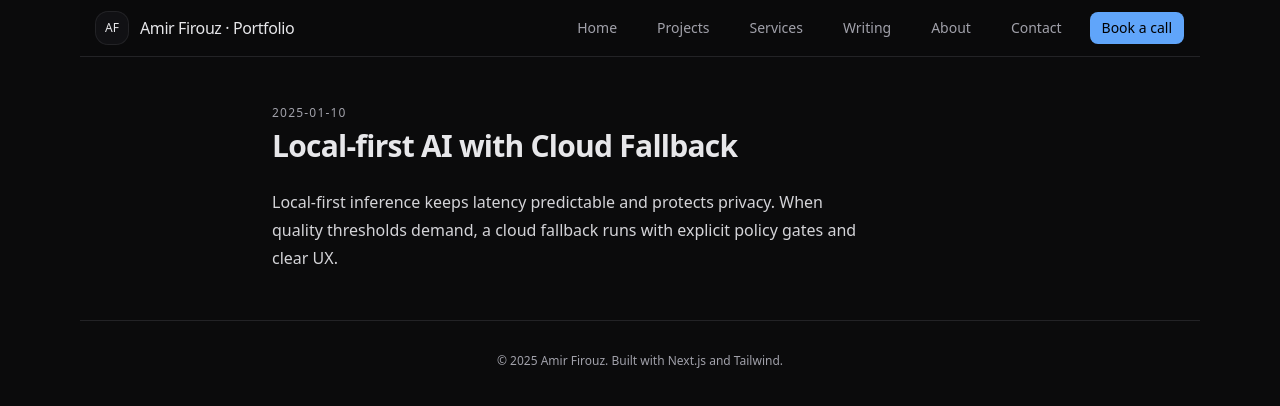
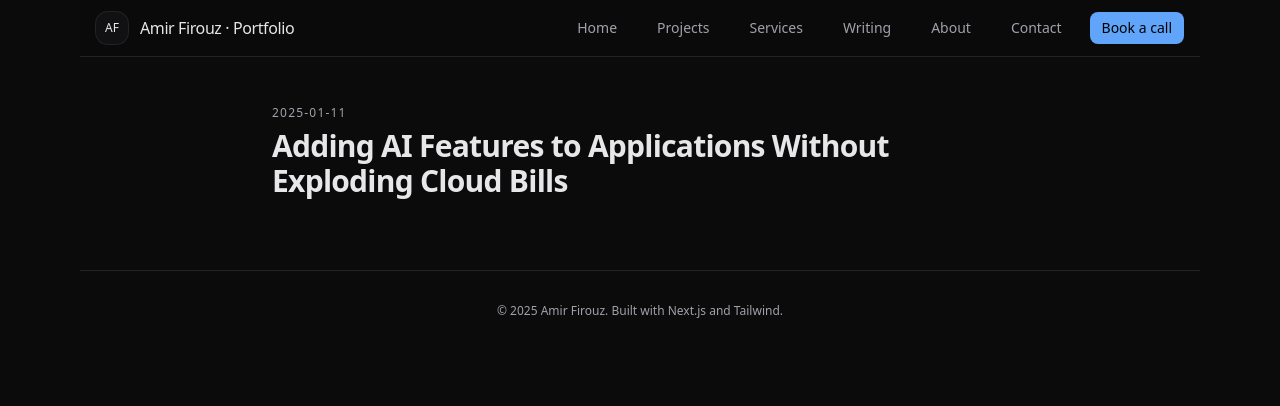
Before and after one commit to amirhf/portfolio, a Next.js app: page /writing/local-first-ai in a window 1280 px wide. Shown: the top 406 px of the page. Built offline with nearby package versions, Linux system fonts and the light colour scheme.

Commit message:
Update articles

```diff
--- a/app/writing/page.tsx
+++ b/app/writing/page.tsx
@@ -18,7 +18,12 @@ export default function Writing() {
                 title={p.title}
                 subtitle={p.description || p.date}
                 actions={
-                  <a className="text-sm underline underline-offset-4" href={`/writing/${p.slug}`}>
+                  <a
+                    className="text-sm underline underline-offset-4"
+                    href={p.externalUrl || `/writing/${p.slug}`}
+                    target={p.externalUrl ? '_blank' : undefined}
+                    rel={p.externalUrl ? 'noreferrer' : undefined}
+                  >
                     Read
                   </a>
                 }
--- a/content/posts/local-first-ai.mdx
+++ b/content/posts/local-first-ai.mdx
@@ -1,8 +1,7 @@
 ---
-title: Local‑first AI with Cloud Fallback
-description: Balancing latency, privacy, and quality for photo editing features.
-date: 2025-01-10
-tags: ["genai", "policy", "inference"]
+title: Adding AI Features to Applications Without Exploding Cloud Bills
+description: A guide to building an “AI Feature Router” for sustainable software scaling.
+date: 2025-01-11
+tags: ["AIEngineering", "SystemDesign", "CostOptimization"]
+externalUrl: https://medium.com/@amirhosseinfirouzmanesh/adding-ai-features-to-applications-without-exploding-cloud-bills-e3df61eaaf8a
 ---
-
-Local‑first inference keeps latency predictable and protects privacy. When quality thresholds demand, a cloud fallback runs with explicit policy gates and clear UX.
--- a/lib/mdx.ts
+++ b/lib/mdx.ts
@@ -7,6 +7,7 @@ export type PostMeta = {
   description?: string
   date?: string
   tags?: string[]
+  externalUrl?: string
 }
 
 const POSTS_DIR = path.join(process.cwd(), 'content', 'posts')
@@ -45,6 +46,7 @@ export function getAllPostMeta(): PostMeta[] {
       description: (meta as any).description ?? '',
       date: (meta as any).date ?? '',
       tags: Array.isArray((meta as any).tags) ? (meta as any).tags : [],
+      externalUrl: (meta as any).externalUrl || undefined,
     } as PostMeta
   })
   return all.sort((a, b) => (b.date || '').localeCompare(a.date || ''))
```
